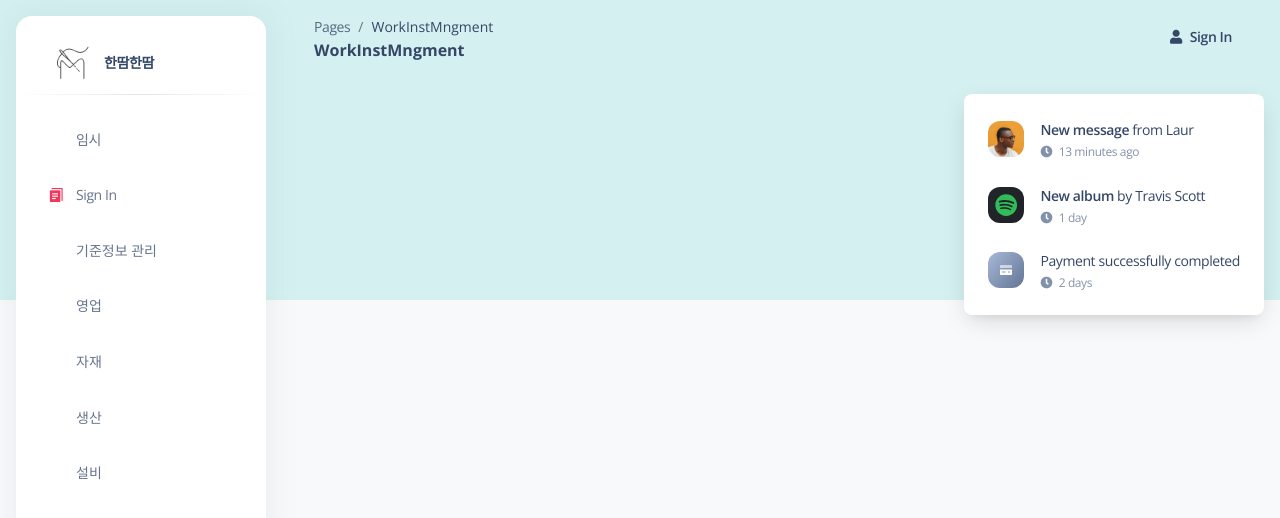
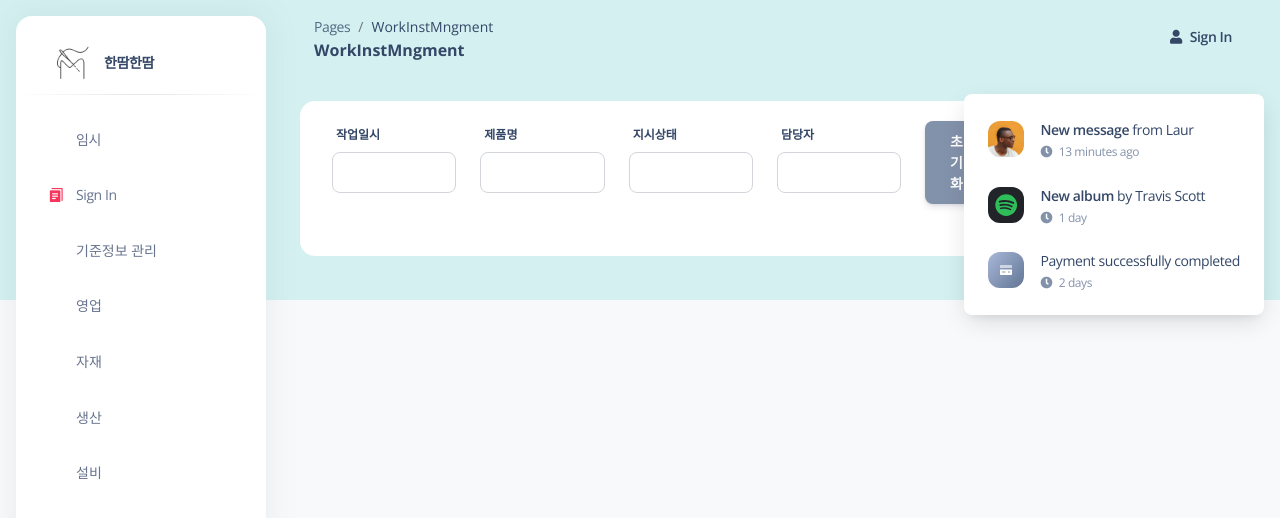
Before and after one commit to momi3355/sewmes_mes, a Vue app in the folder client/sewmes/: page /workInstMngment in a window 1280 px wide. Shown: the top 518 px of the page. Built offline with nearby package versions, Linux system fonts and the light colour scheme; some icons are missing.

Commit message:
조정민/작업지시관리-작업지시front/2025-06-05

```diff
--- a/client/sewmes/src/views/Production/WorkInstMngment.vue
+++ b/client/sewmes/src/views/Production/WorkInstMngment.vue
@@ -1 +1,71 @@
-<template></template>
+<script setup>
+import { ref } from "vue";
+import TabulatorCard from "@/examples/Cards/TabulatorCard.vue";
+
+const productData = ref([
+  { id: 101, name: "노트북", category: "전자제품", price: 1200, stock: 50 },
+  { id: 102, name: "마우스", category: "전자제품", price: 25, stock: 200 },
+  { id: 103, name: "키보드", category: "전자제품", price: 75, stock: 120 },
+  { id: 104, name: "모니터", category: "전자제품", price: 300, stock: 30 },
+]);
+
+const productColumns = [
+  { title: "제품 ID", field: "id", width: 80 },
+  { title: "제품명", field: "name", width: 180 },
+  { title: "카테고리", field: "category", width: 120 },
+  {
+    title: "가격",
+    field: "price",
+    hozAlign: "right",
+    formatter: "money",
+    formatterParams: { symbol: "$", precision: 0 },
+  },
+  { title: "재고", field: "stock", hozAlign: "center" },
+];
+</script>
+
+<template>
+  <div class="container-fluid p-3">
+    <div class="row search-color">
+    <!-- 상단 검색 영역 -->
+    <div class="row mb-3">
+      <div class="col-md-2">
+        <label class="form-label">작업일시</label>
+        <input type="text" class="form-control" v-model="searchField1">
+      </div>
+      <div class="col-md-2">
+        <label class="form-label">제품명</label>
+        <input type="text" class="form-control" v-model="searchField2">
+      </div>
+      <div class="col-md-2">
+        <label class="form-label"> 지시상태</label>
+        <input type="text" class="form-control" v-model="searchField3">
+      </div>
+      <div class="col-md-2">
+        <label class="form-label">담당자</label>
+        <input type="text" class="form-control" v-model="searchField4">
+      </div>
+      <div class="col-md-2 d-flex align-items-end">
+        <button class="btn btn-secondary me-2">초기화</button>
+        <button class="btn btn-primary">조회</button>
+      </div>
+    </div>
+    </div>
+
+    <!-- 편집가능 그리드 -->
+    <div class="row">
+
+
+
+    </div>
+  </div>
+</template>
+
+<style scoped>
+.search-color {
+  margin: 10px;
+  padding: 20px;
+  border-radius: 15px;
+  background-color: #FFF;
+}
+</style>
```
